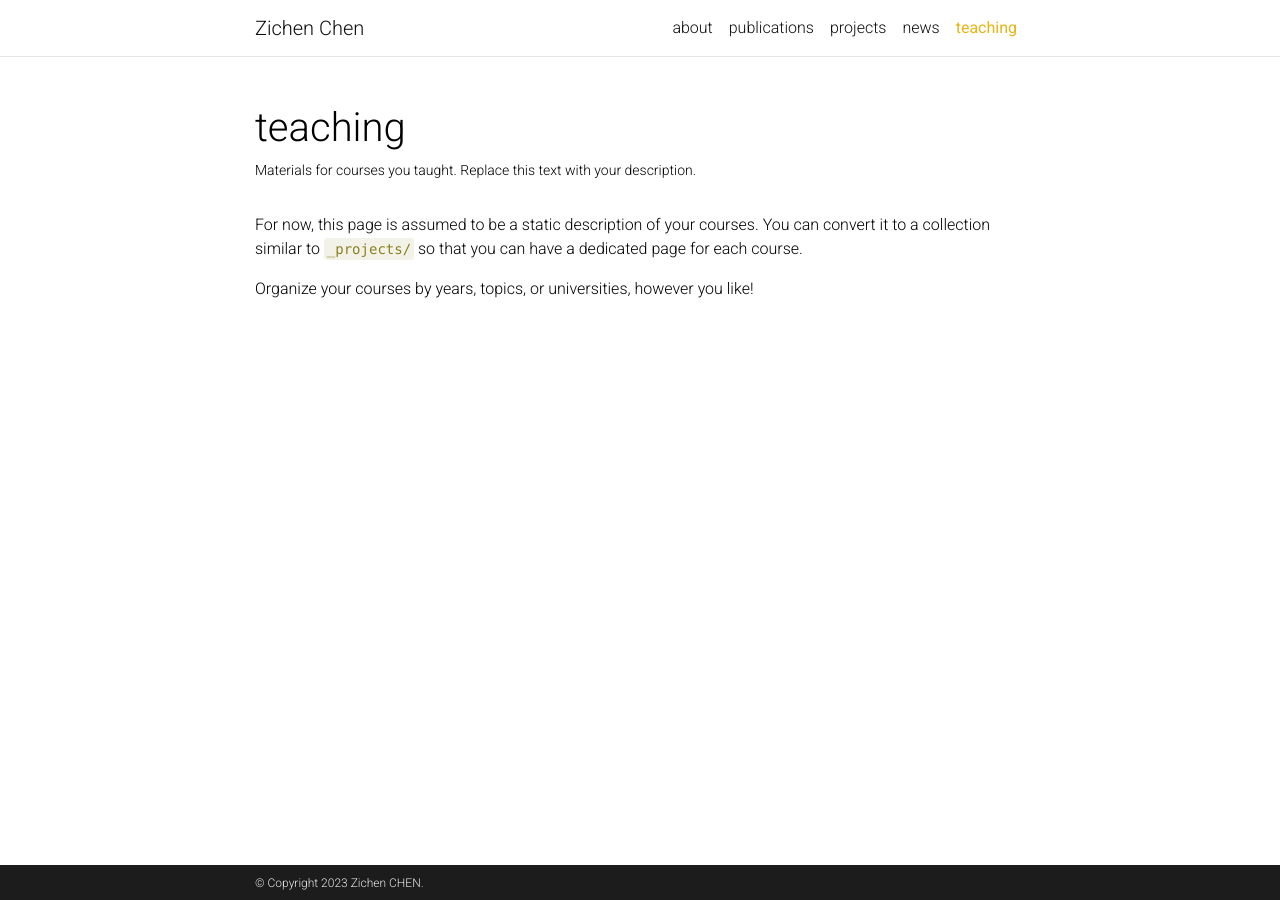
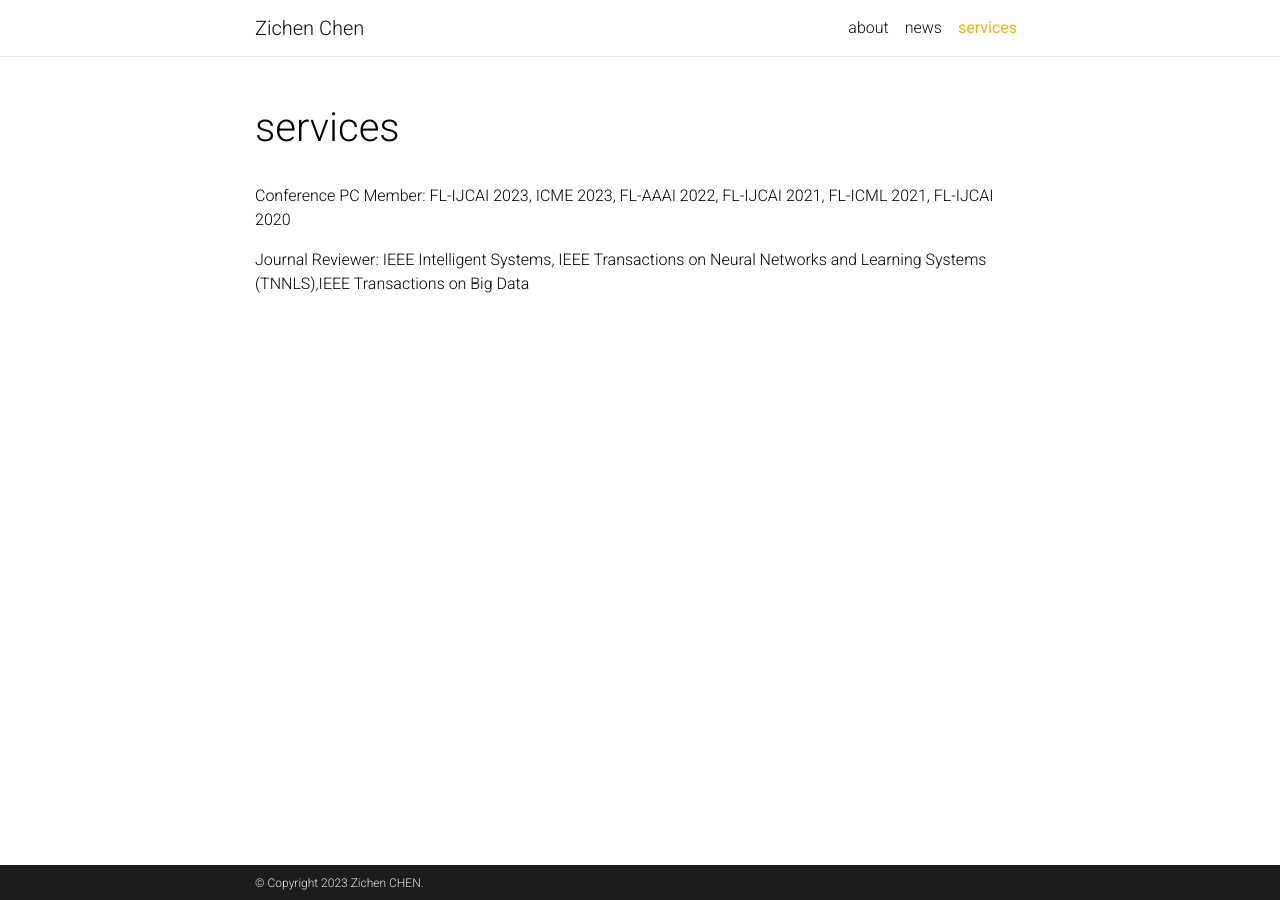
Before and after one commit to chen-zichen/chen-zichen.github.io, a Jekyll site: the page built from _pages/teaching.md, in a window 1280 px wide. Built offline with Jekyll 4.4.1, drawn with Linux system fonts in a browser that asks for light colours; full-size pictures stand in for the smaller copies a plugin makes; comment, search, counter and statistics services are not loaded; a style sheet for code colours, icons or effects is not loaded.

Commit message:
edit pages

```diff
--- a/_bibliography/papers.bib
+++ b/_bibliography/papers.bib
@@ -1,5 +1,11 @@
 ---
 ---
+@article{chen2023lmexplainer,
+  title={LMExplainer: a Knowledge-Enhanced Explainer for Language Models},
+  author={Chen, Zichen and Singh, Ambuj K and Sra, Misha},
+  journal={arXiv preprint arXiv:2303.16537},
+  year={2023}
+}
 
 @article{chen2023efficient,
   title={Efficient Training of Large-scale Industrial Fault Diagnostic Models through Federated Opportunistic Block Dropout},
--- a/_pages/teaching.md
+++ b/_pages/teaching.md
@@ -1,12 +1,14 @@
 ---
 layout: page
 permalink: /teaching/
-title: teaching
-description: Materials for courses you taught. Replace this text with your description.
+title: services
+description:
 nav: true
 nav_order: 5
 ---
 
-For now, this page is assumed to be a static description of your courses. You can convert it to a collection similar to `_projects/` so that you can have a dedicated page for each course.
+Conference PC Member:
+FL-IJCAI 2023, ICME 2023, FL-AAAI 2022, FL-IJCAI 2021, FL-ICML 2021, FL-IJCAI 2020
 
-Organize your courses by years, topics, or universities, however you like!
+Journal Reviewer:
+IEEE Intelligent Systems, IEEE Transactions on Neural Networks and Learning Systems (TNNLS),IEEE Transactions on Big Data
```
Also changed, not shown: _pages/projects.md (+1 -1 lines), _pages/publications.md (+1 -1 lines).
